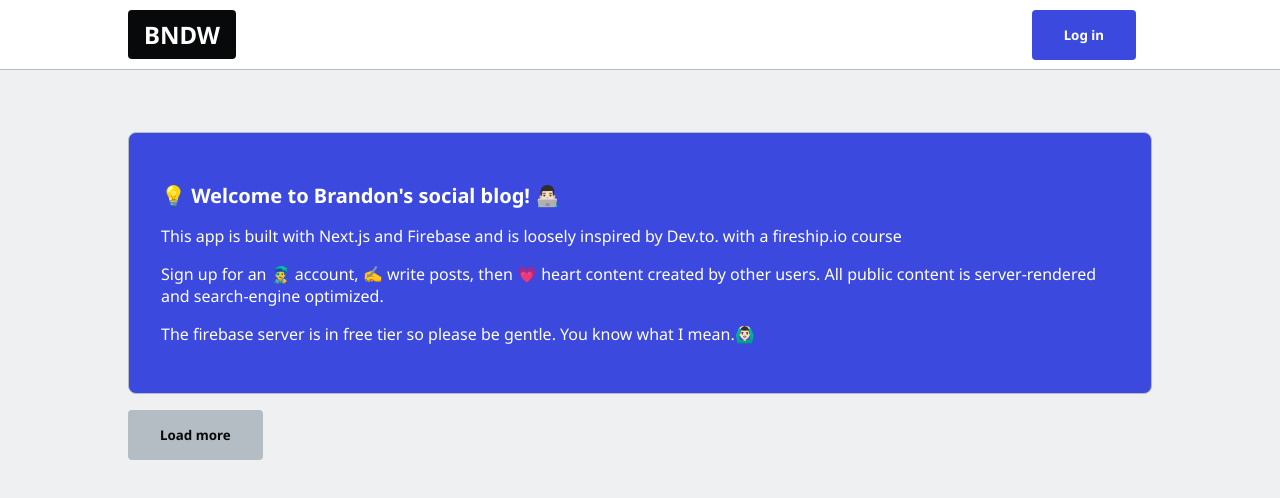
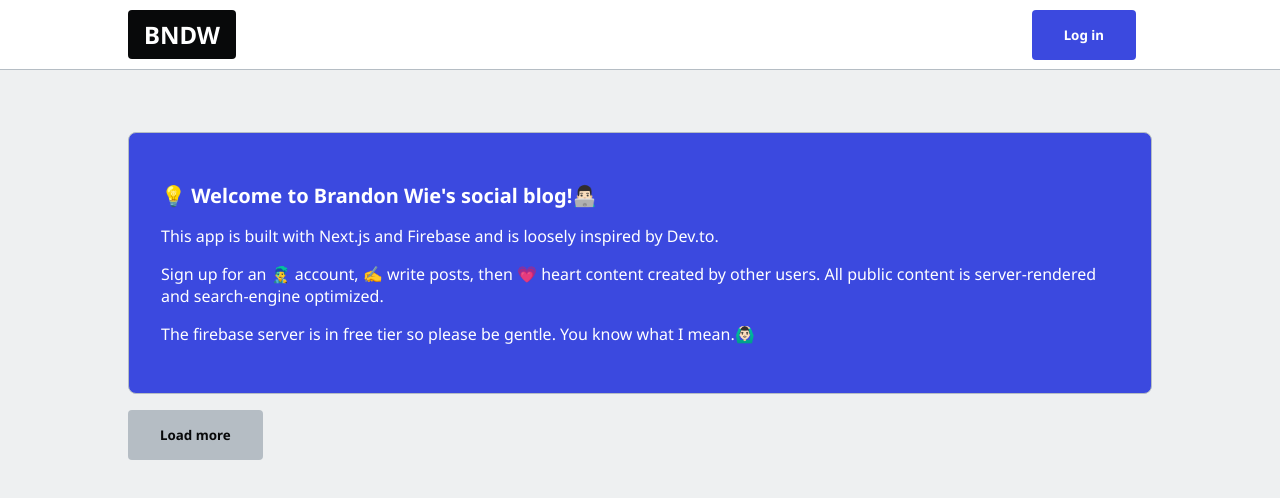
Before and after one commit to brandonwie/nextfire-app, a Next.js app: page / in a window 1280 px wide. Shown: the top 498 px of the page. Built offline with nearby package versions, Linux system fonts and the light colour scheme; no server answers; the database is empty.

Commit message:
change main card

```diff
--- a/pages/index.tsx
+++ b/pages/index.tsx
@@ -63,10 +63,10 @@ export default function Home(props) {
       />
 
       <div className='card card-info'>
-        <h2>💡 Welcome to Brandon&apos;s social blog! 👨🏻‍💻</h2>
+        <h2>💡 Welcome to Brandon Wie&apos;s social blog!👨🏻‍💻</h2>
         <p>
           This app is built with Next.js and Firebase and is loosely inspired by
-          Dev.to. with a fireship.io course
+          Dev.to.
         </p>
         <p>
           Sign up for an 👨‍🎤 account, ✍️ write posts, then 💗 heart content
```
